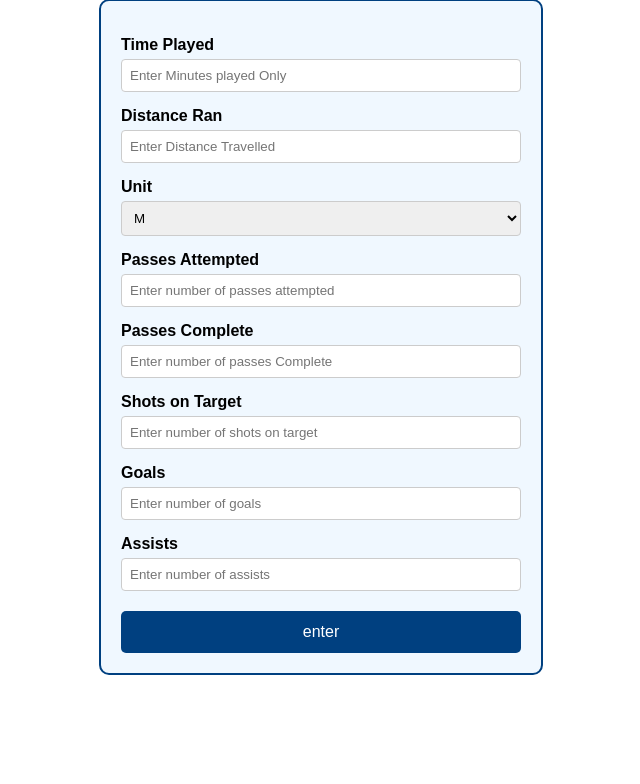
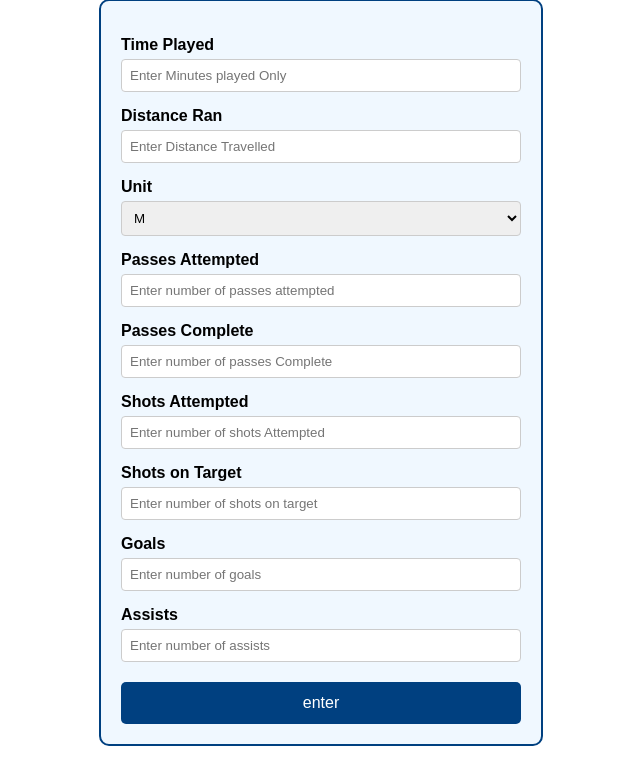
Before and after one commit to GLENNONEILL10/FootballCoach, a Flask app: page / in a window 1280 px wide. Shown: the part 159-943 px from the top of the page, without its empty margins (319-959 px from the left). Before the commit the page ends 834 px from the top, so only its background shows below. Run offline with Flask 3, Linux system fonts and the light colour scheme.

Commit message:
added some calculation functions to app.py

```diff
--- a/app.py
+++ b/app.py
@@ -2,6 +2,48 @@ from flask import Flask,render_template,request,session,redirect
 
 app = Flask(__name__)
 app.secret_key = 'your-secret-key'
+
+
+
+def distance_per_minute(distance,minutes):
+
+    distance_ran_per_min = distance / minutes * 100
+
+    return distance_ran_per_min
+
+def passing_calculation(passes_att,passes_comp):
+
+    passing_accuracy = passes_att/passes_comp * 100
+
+    return passing_accuracy
+
+
+def shots_calculation(shots_att,shots_on,goals):
+
+    shot_accurracy = shots_att / shots_on * 100
+
+    shot_conversion = shot_accurracy / goals * 100
+
+    return shot_accurracy,shot_conversion
+
+def goal_rate(goals,minutes):
+
+    goals_scored_rate = goals/minutes * 100
+
+    return goals_scored_rate
+
+def assist_rate(assist,minutes):
+
+    assists_rate = assist/minutes * 100
+
+    return assists_rate
+
+def goal_contributions(goals,assists,minutes):
+
+    goal_contribution_rate = goals + assists / minutes * 100
+
+    return goal_contribution_rate
+
 
 @app.route('/',methods =['GET','POST'])
 def index():
@@ -16,6 +58,7 @@ def index():
             unit = request.form["unit"]
             passes_complete = request.form["passesComplete"]
             passes_attempted = request.form["passesAttempted"]
+            shots_attempted = request.form["shotsAttempted"]
             shots_on_target = request.form["shotsOnTarget"]
             player_goals = request.form["goals"]
             player_assists = request.form["assists"]
@@ -91,6 +134,18 @@ def index():
                 error = "Passes complete cant be less than 0"
                 raise ValueError(error)
 
+            if not shots_attempted or not shots_attempted.isdigit():
+
+                error = "Please enter only numeric value"
+                raise ValueError(error)
+
+            shots_att = int(shots_attempted)
+
+            if shots_att < 0:
+
+                error = "Shots Attempted cant be less than 0"
+                raise ValueError(error)
+
             if not shots_on_target or not shots_on_target.isdigit():
 
                 error = "Please enter only numeric value"
@@ -134,10 +189,21 @@ def index():
                 "unit":unit,
                 "passes_attempted":passes_att,
                 "passes_complete":passes_comp,
+                "shots_attempted":shots_att,
                 "shots_on_target":shots_on,
                 "player_goals":goals,
                 "player_assists":assist
             }
+
+            distance_ran_per_min_calc = distance_per_minute(distance,minutes)
+            passing_accuracy_calc = passing_calculation(passes_att,passes_comp)
+            shot_accuracy_calc, shot_conversion_rate = shots_calculation(shots_att,shots_on)
+            goal_rate_calc = goal_rate(goals,minutes)
+            assist_rate_calc = assist_rate(assist,minutes)
+            goal_contributions_calc = goal_contributions(goals,assist,minutes)
+
+
+
 
 
             return redirect('/result')
--- a/templates/index.html
+++ b/templates/index.html
@@ -47,6 +47,9 @@
             <label for ="passesComplete">Passes Complete</label>
             <input type ="number" id = "passesComplete" name="passesComplete" max="461 "min="0"step="1" placeholder="Enter number of passes Complete">
 
+            <label for ="shotsAttempted">Shots Attempted</label>
+            <input type ="number" id = "shotsAttempted" name="shotsAttempted" max="20" min="0" step="1" placeholder="Enter number of shots Attempted" required>
+
             <label for ="shotsOnTarget">Shots on Target</label>
             <input type ="number" id = "shotsOnTarget" name="shotsOnTarget" max="20" min="0" step="1" placeholder="Enter number of shots on target" required>
 
```
